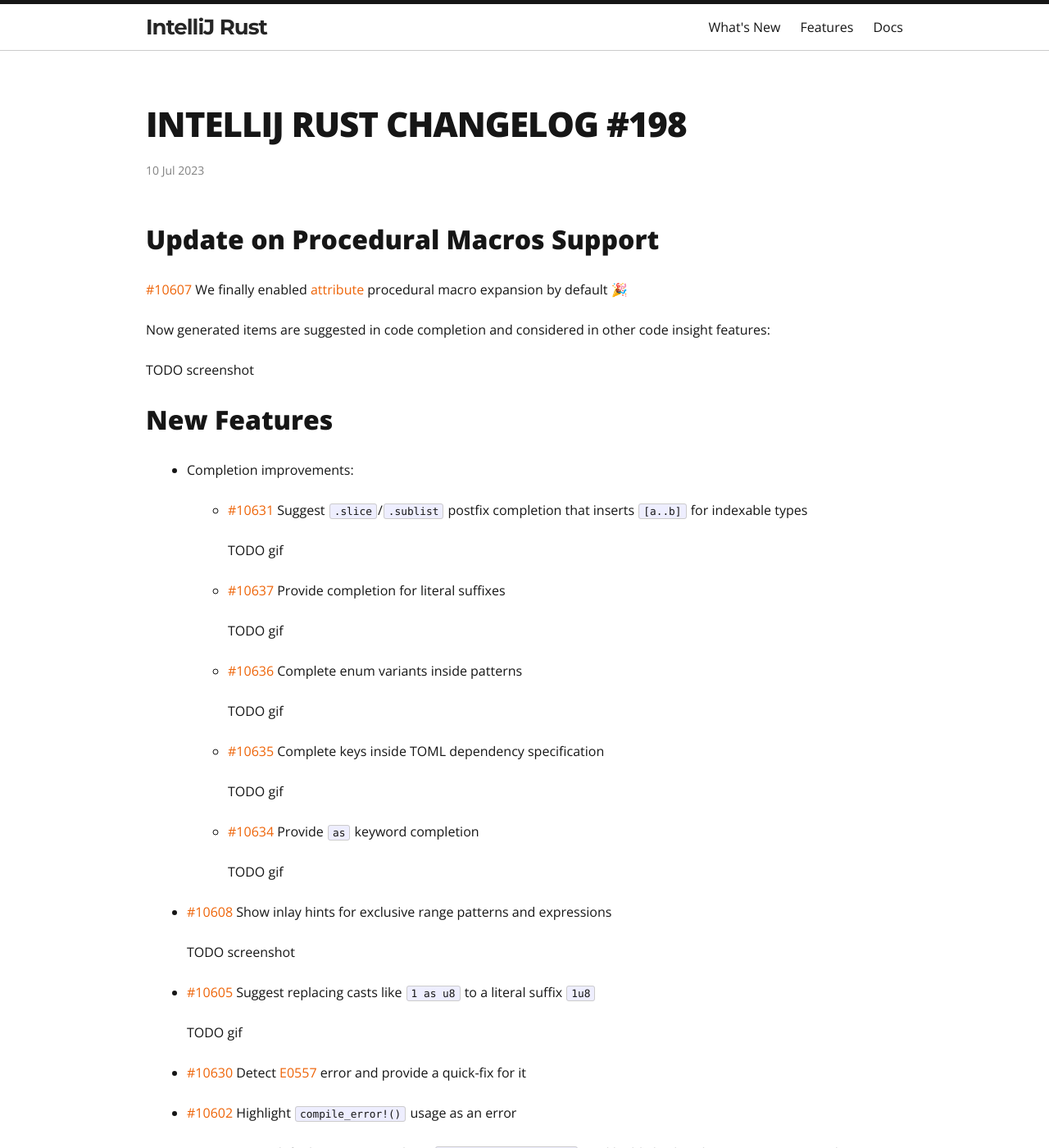
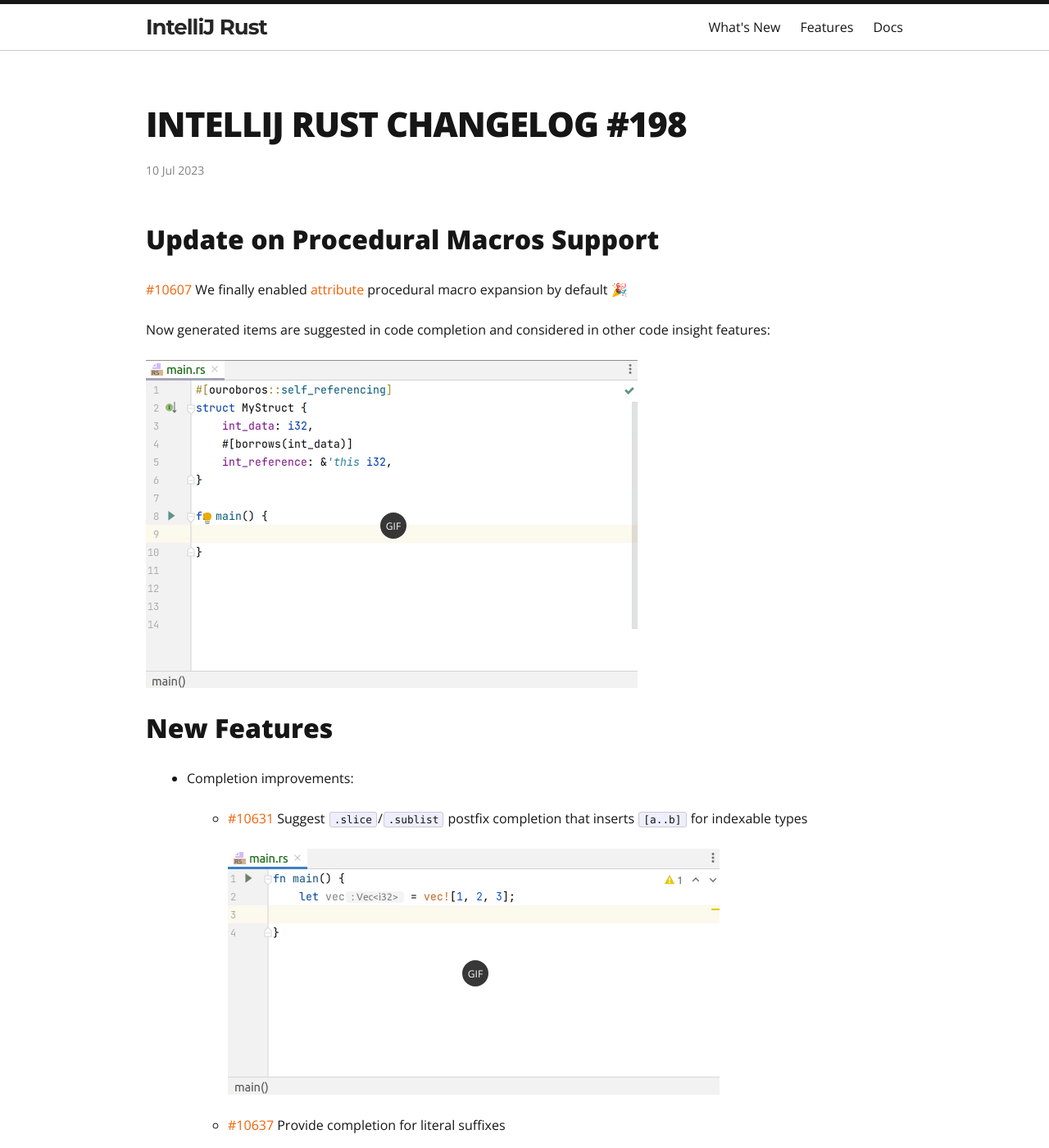
Before and after one commit to intellij-rust/intellij-rust.github.io, a Jekyll site: the page built from _posts/2023-07-10-changelog-198.markdown, in a window 1280 px wide and 1400 px high. Shown: the whole window at 82% size. Built offline with Jekyll 4.4.1, drawn with Linux system fonts in a browser that asks for light colours; nearby versions of some CDN libraries; some web fonts are replaced; some of the changed text lies outside the part shown.

Commit message:
Add gifs and screenshots

```diff
--- a/_posts/2023-07-10-changelog-198.markdown
+++ b/_posts/2023-07-10-changelog-198.markdown
@@ -11,7 +11,7 @@
 
 Now generated items are suggested in code completion and considered in other code insight features:
 
-TODO screenshot
+{% include gif-img.html path="/assets/posts/changelog-198/macro_expansion" w="600px" %}
 
 
 ## New Features
@@ -20,31 +20,27 @@
 
   * [#10631] Suggest `.slice`/`.sublist` postfix completion that inserts `[a..b]` for indexable types
 
-    TODO gif
+    {% include gif-img.html path="/assets/posts/changelog-198/slice" w="600px" %}
 
   * [#10637] Provide completion for literal suffixes
 
-    TODO gif
+    {% include gif-img.html path="/assets/posts/changelog-198/literal_suffix" w="600px" %}
+
+  * [#10635] Complete keys inside TOML dependency specification
+
+    {% include gif-img.html path="/assets/posts/changelog-198/toml_key_completion" w="600px" %}
+
+  * [#10634] Provide `as` keyword completion
 
   * [#10636] Complete enum variants inside patterns
 
-    TODO gif
+* [#10605] Suggest replacing casts like `1 as u8` to a literal suffix `1u8`
 
-  * [#10635] Complete keys inside TOML dependency specification
-
-    TODO gif
-
-  * [#10634] Provide `as` keyword completion
-
-    TODO gif
+  {% include gif-img.html path="/assets/posts/changelog-198/1_as_u8" w="600px" %}
 
 * [#10608] Show inlay hints for exclusive range patterns and expressions
 
-  TODO screenshot
-
-* [#10605] Suggest replacing casts like `1 as u8` to a literal suffix `1u8`
-
-  TODO gif
+  <img src="/assets/posts/changelog-198/range.png" width="600px"/>
 
 * [#10630] Detect [E0557] error and provide a quick-fix for it
 
```
Also changed, not shown: assets/posts/changelog-198/1_as_u8.gif (added), assets/posts/changelog-198/1_as_u8.png (added), assets/posts/changelog-198/literal_suffix.gif (added), assets/posts/changelog-198/literal_suffix.png (added), assets/posts/changelog-198/macro_expansion.png (added), assets/posts/changelog-198/range.png (added), assets/posts/changelog-198/slice.gif (added), assets/posts/changelog-198/slice.png (added), assets/posts/changelog-198/toml_key_completion.gif (added), assets/posts/changelog-198/toml_key_completion.png (added), 1 other file.
